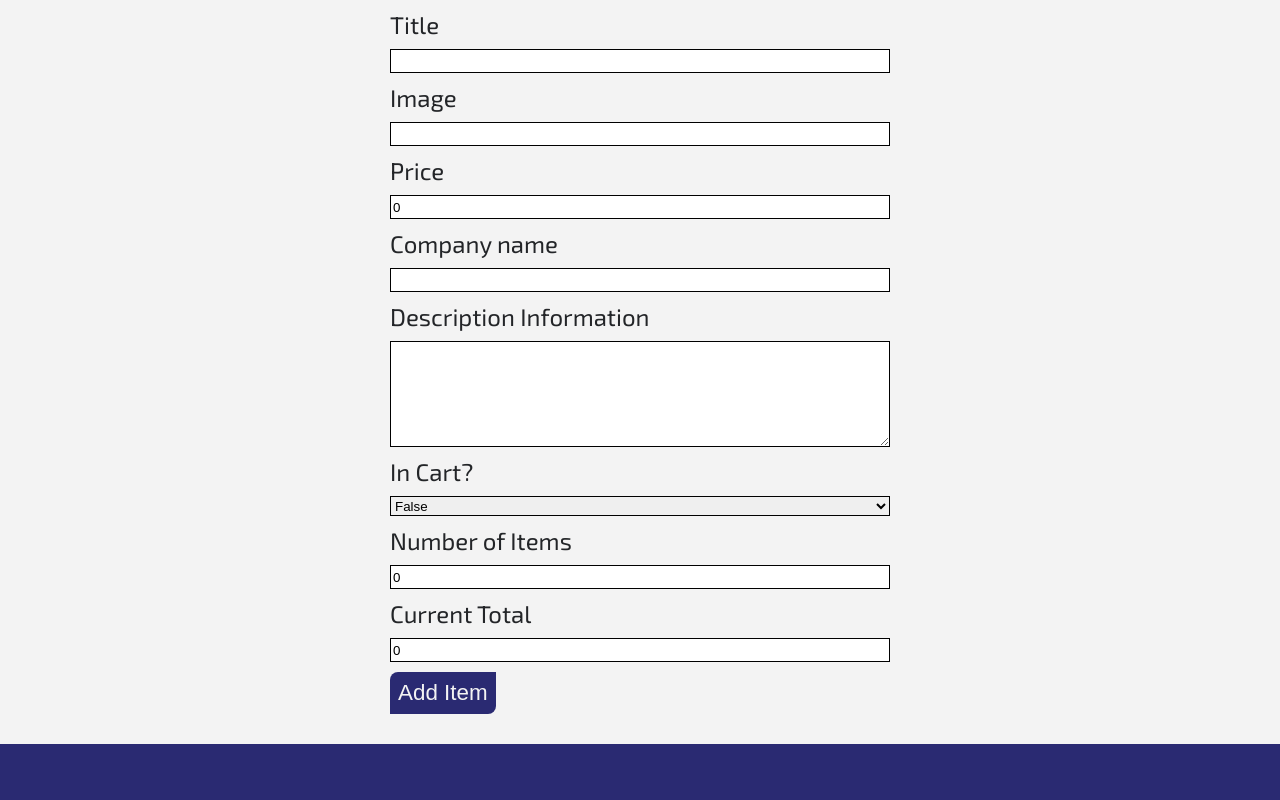
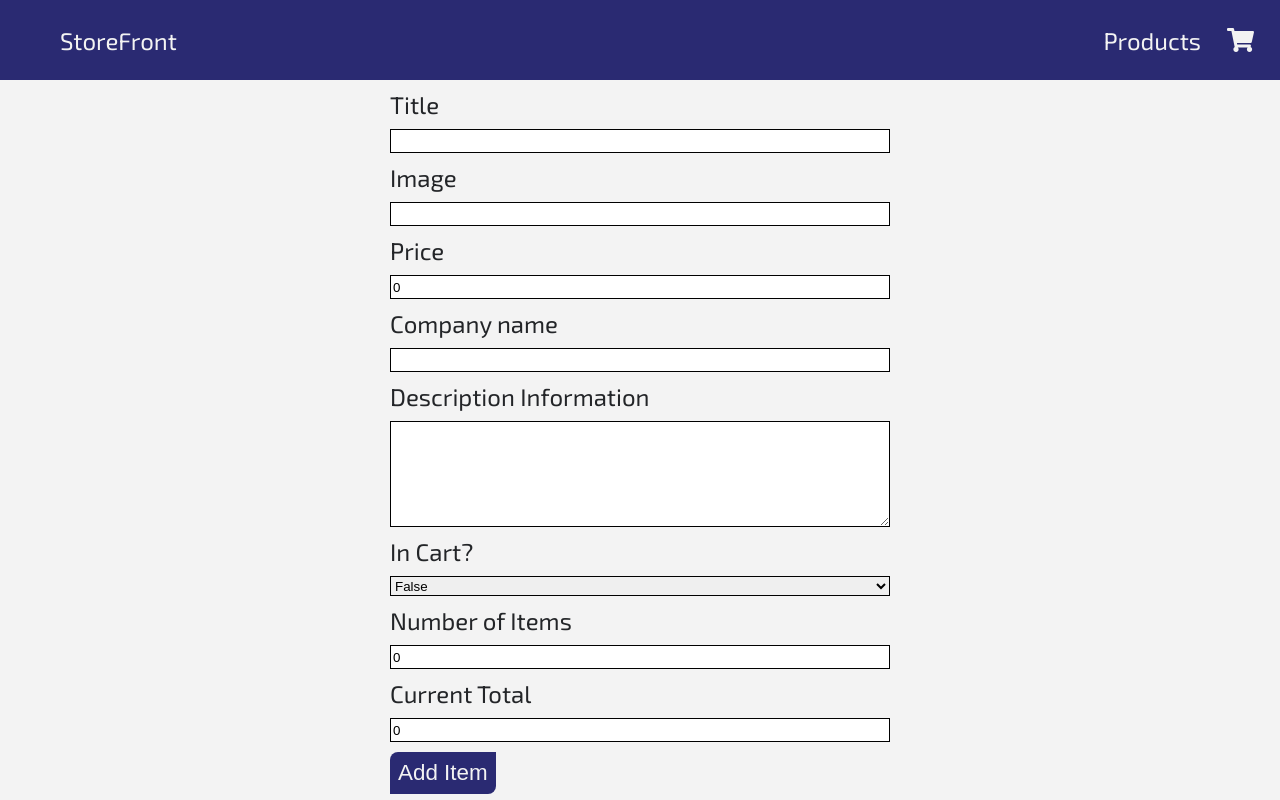
Before and after one commit to haeke/store, a React (Create React App) app in the folder client/: page /add in a window 1280 px wide. Shown: the top 800 px of the page. Built offline with nearby package versions, Linux system fonts and the light colour scheme; no server answers; a web font is replaced by a local one.

Commit message:
moved the StoreNav component from the StoreFront component, it is now in the App component so it will always be displayed

```diff
--- a/client/src/components/App/App.js
+++ b/client/src/components/App/App.js
@@ -1,6 +1,7 @@
 import React from "react";
 import { BrowserRouter as Router, Route, Switch } from "react-router-dom";
 import StoreFront from "../StoreFront/StoreFront";
+import StoreNav from "../StoreNav/StoreNav";
 import Details from "../Details/Details";
 import AddItem from "../AddItem/AddItem";
 import NotFound from "../NotFound/NotFound";
@@ -18,6 +19,7 @@ const App = () => {
       <ProductProvider>
         <Router>
           <div className="appContainer">
+            <StoreNav />
             <Switch>
               <Route
                 path="/"
--- a/client/src/components/StoreFront/StoreFront.js
+++ b/client/src/components/StoreFront/StoreFront.js
@@ -1,6 +1,5 @@
 import React, { Component } from "react";
 
-import StoreNav from "../StoreNav/StoreNav";
 import Product from "../Product/Product";
 // use the consumer to get access to the context objects value property
 import { ProductConsumer } from "../ProductProvider/ProductProvider";
@@ -11,7 +10,6 @@ class StoreFront extends Component {
   render() {
     return (
       <React.Fragment>
-        <StoreNav />
         <h1 className="textTitle centeredText">Phone Inventory</h1>
         <main className="storeWrapper">
           <section className="storeFront">
```
